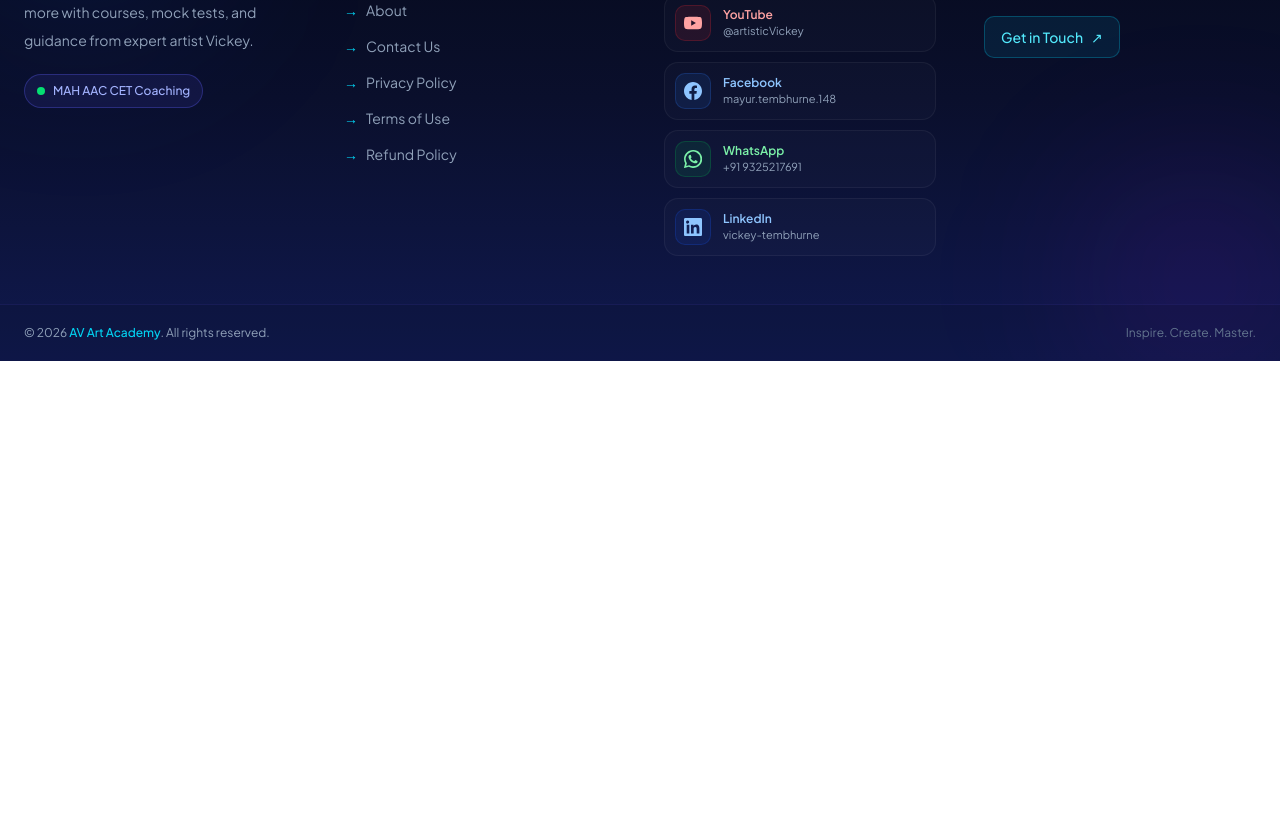
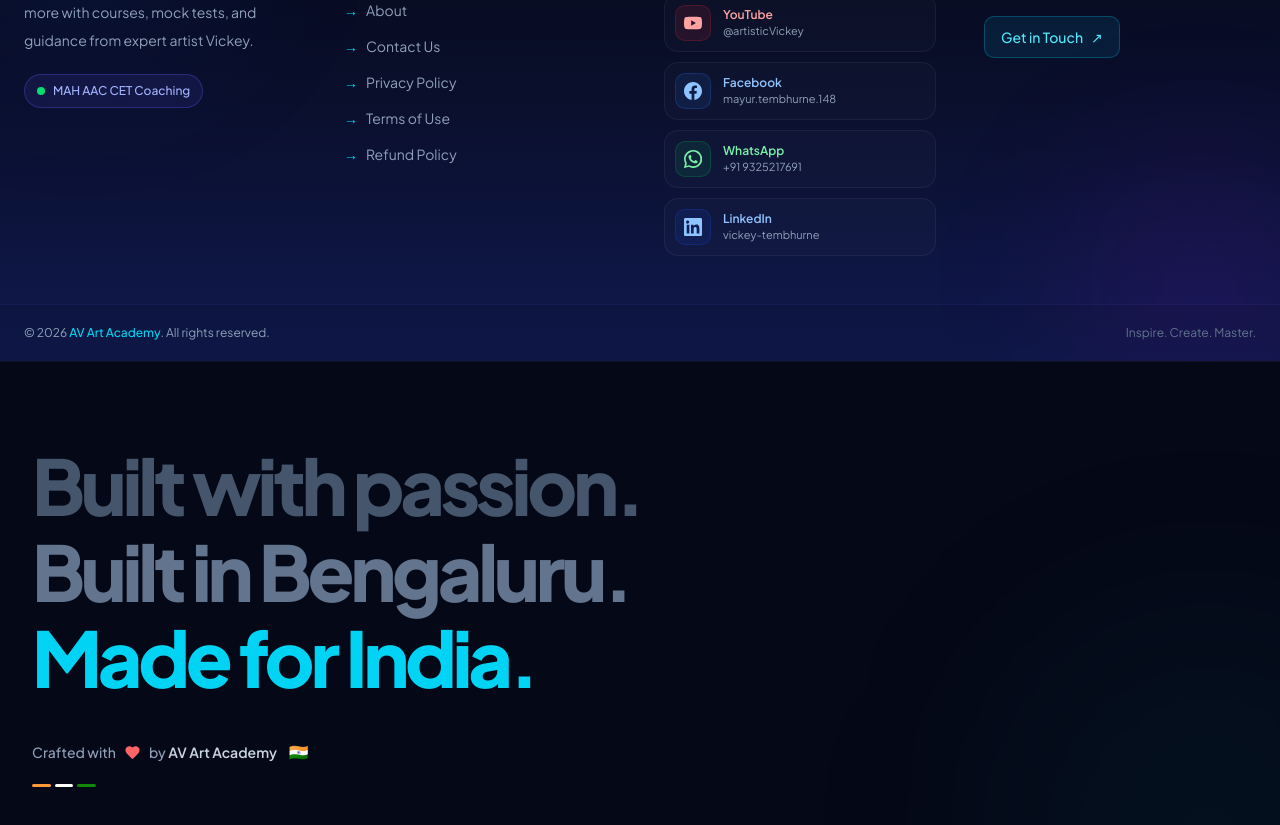
Before and after one commit to rahul-kapgate/av-art-academy-frontend, a Next.js app: page / in a window 1280 px wide. Shown: the part 1907-2732 px from the top of the page. Before the commit the page ends 2268 px from the top, so only its background shows below. Built offline with nearby package versions, Linux system fonts and the light colour scheme; no server answers.

Commit message:
feat: add BrandSignature component to enhance landing page branding

```diff
--- a/src/app/landing/LandingPage.tsx
+++ b/src/app/landing/LandingPage.tsx
@@ -4,6 +4,7 @@ import HeroSection from "./components/HeroSection";
 // import CoursesSection from "./components/CoursesSection";
 import Footer from "./components/Footer";
 import AppDownloadSection from "./components/AppDownloadSection";
+import BrandSignature from "./components/BrandSignature";
 
 export default function LandingPage() {
   return (
@@ -18,6 +19,7 @@ export default function LandingPage() {
       </main>
 
       <Footer />
+      <BrandSignature />
     </>
   );
 }
--- /dev/null
+++ b/src/app/landing/components/BrandSignature.tsx
@@ -0,0 +1,98 @@
+function BrandSignature() {
+  return (
+    <section
+      aria-label="Made in India"
+      className="
+        relative isolate overflow-hidden
+        border-t border-white/5
+        bg-[#050816]
+        font-sans
+      "
+    >
+      {/* Subtle Background Glow */}
+      <div
+        aria-hidden="true"
+        className="
+          pointer-events-none absolute
+          -bottom-40 -right-32
+          h-[400px] w-[400px]
+          rounded-full
+          bg-cyan-400/5
+          blur-[120px]
+        "
+      />
+
+      {/* Main Container */}
+      <div
+        className="
+          relative mx-auto
+          max-w-7xl
+          px-6 py-12
+          sm:px-8 sm:py-16
+          lg:py-20
+        "
+      >
+        {/* Large Brand Statement */}
+        <div
+          className="
+            text-[clamp(32px,6vw,82px)]
+            font-extrabold
+            leading-[1.12]
+            tracking-[-0.055em]
+          "
+        >
+          <p className="text-slate-600">Built with passion.</p>
+
+          <p className="text-slate-500">Built in Bengaluru.</p>
+
+          <p className="text-cyan-400">Made for India.</p>
+        </div>
+
+        {/* Brand Credit */}
+        <div
+          className="
+            mt-8 flex flex-wrap
+            items-center gap-2
+            text-xs font-medium
+            text-slate-400
+            sm:mt-10 sm:text-sm
+          "
+        >
+          <span>Crafted with</span>
+
+          {/* Heart Icon */}
+          <svg
+            aria-hidden="true"
+            width="17"
+            height="17"
+            viewBox="0 0 24 24"
+            fill="currentColor"
+            className="text-red-400"
+          >
+            <path d="M12 21.35 10.55 20.03C5.4 15.36 2 12.28 2 8.5 2 5.42 4.42 3 7.5 3c1.74 0 3.41.81 4.5 2.09C13.09 3.81 14.76 3 16.5 3 19.58 3 22 5.42 22 8.5c0 3.78-3.4 6.86-8.55 11.54L12 21.35Z" />
+          </svg>
+
+          <span>
+            by{" "}
+            <span className="font-semibold text-slate-300">AV Art Academy</span>
+          </span>
+
+          <span role="img" aria-label="Indian flag" className="ml-1 text-base">
+            🇮🇳
+          </span>
+        </div>
+
+        {/* Indian Tricolour Accent */}
+        <div aria-hidden="true" className="mt-5 flex w-16 gap-1">
+          <span className="h-[3px] flex-1 rounded-full bg-[#FF9933]" />
+
+          <span className="h-[3px] flex-1 rounded-full bg-white" />
+
+          <span className="h-[3px] flex-1 rounded-full bg-[#138808]" />
+        </div>
+      </div>
+    </section>
+  );
+}
+
+export default BrandSignature;
```
